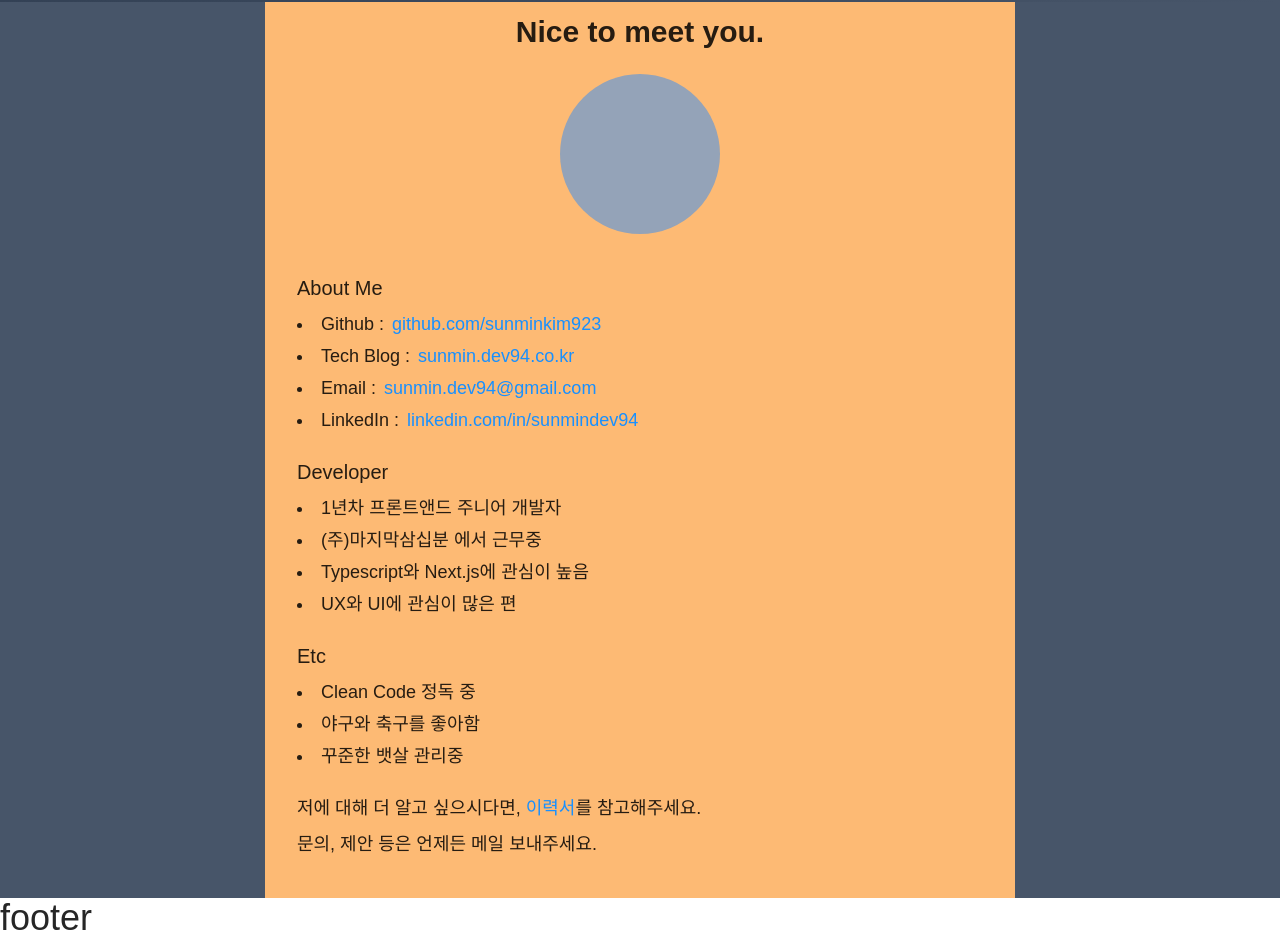
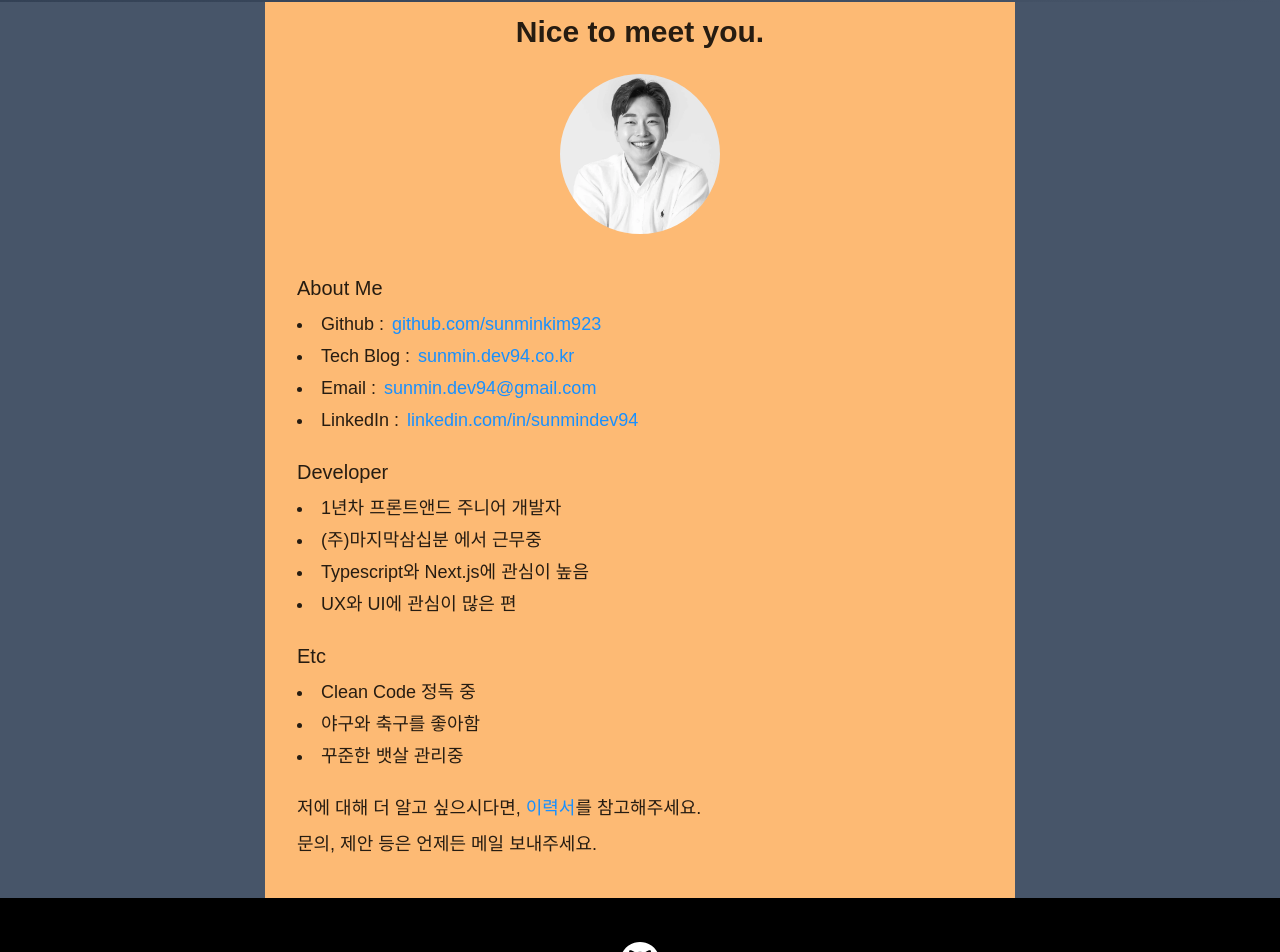
Before and after one commit to sunminkim923/blog, a Next.js app in the folder blog-v3/: page / in a window 1280 px wide. Shown: the part 73-1025 px from the top of the page. Built offline with nearby package versions, Linux system fonts and the light colour scheme; a web font is replaced by a local one.

Commit message:
footer 작업중

```diff
--- a/blog-v3/pages/index.tsx
+++ b/blog-v3/pages/index.tsx
@@ -15,11 +15,11 @@ export default function Home() {
             Nice to meet you.
           </div>
           <div className="flex justify-center">
-            {/* <img
+            <img
               src="/images/profile.jpg"
               className="w-40 mt-6  rounded-full"
-            /> */}
-            <span className="w-40 h-40 mt-6 bg-slate-400 rounded-full"></span>
+            />
+            {/* <span className="w-40 h-40 mt-6 bg-slate-400 rounded-full"></span> */}
           </div>
 
           <div className="pl-8">
--- a/blog-v3/src/components/layout/footer/index.tsx
+++ b/blog-v3/src/components/layout/footer/index.tsx
@@ -1,7 +1,19 @@
+import { BsGithub } from 'react-icons/bs';
+
 export default function Footer() {
   return (
     <>
-      <div className="text-4xl">footer</div>
+      <div className="h-32 bg-black">
+        <div className="flex items-center h-[100%] justify-center">
+          <a
+            href="https://github.com/sunminkim923"
+            target="_blank"
+            rel="noreferrer"
+          >
+            <BsGithub className="text-[40px] text-white cursor-pointer" />
+          </a>
+        </div>
+      </div>
     </>
   );
 }
```
